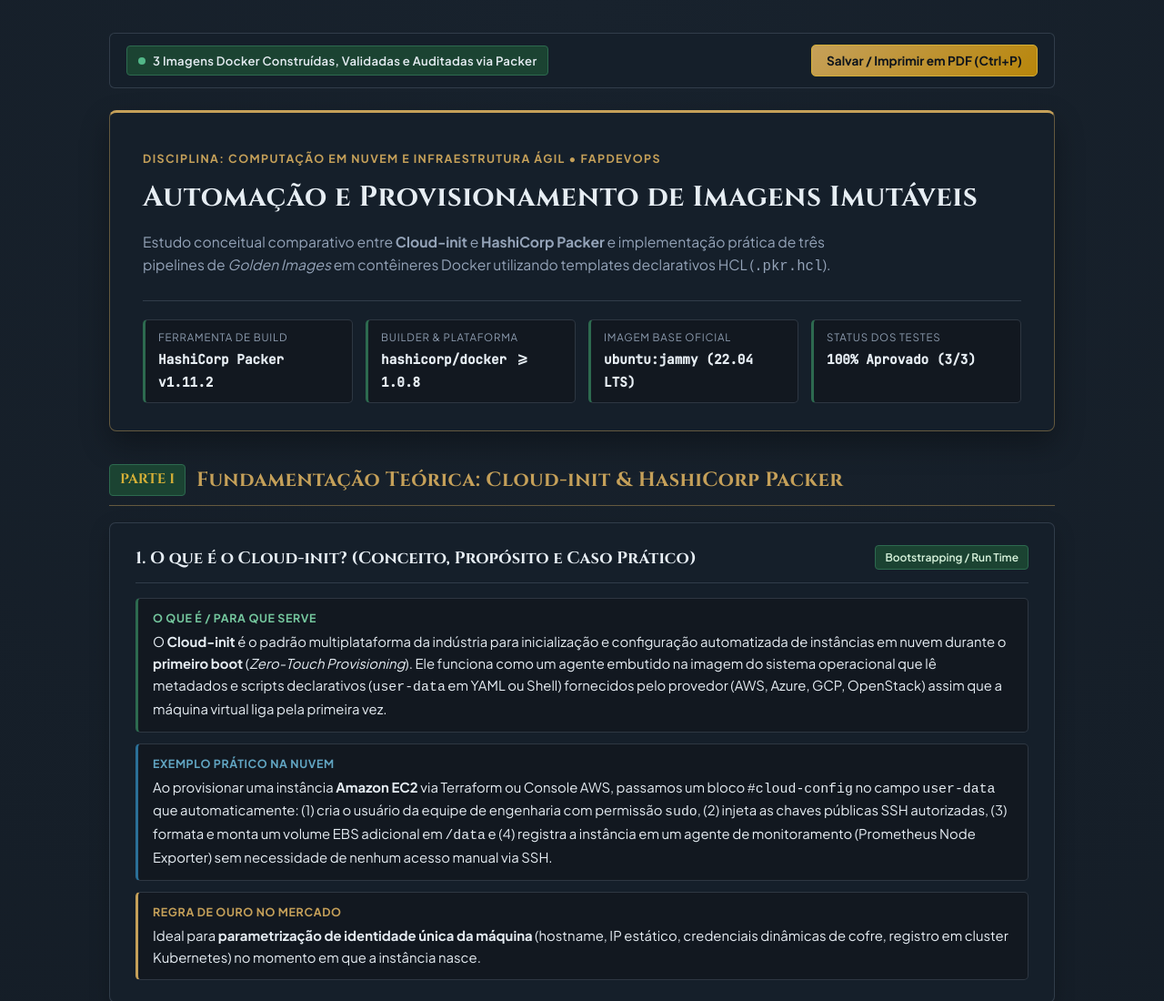
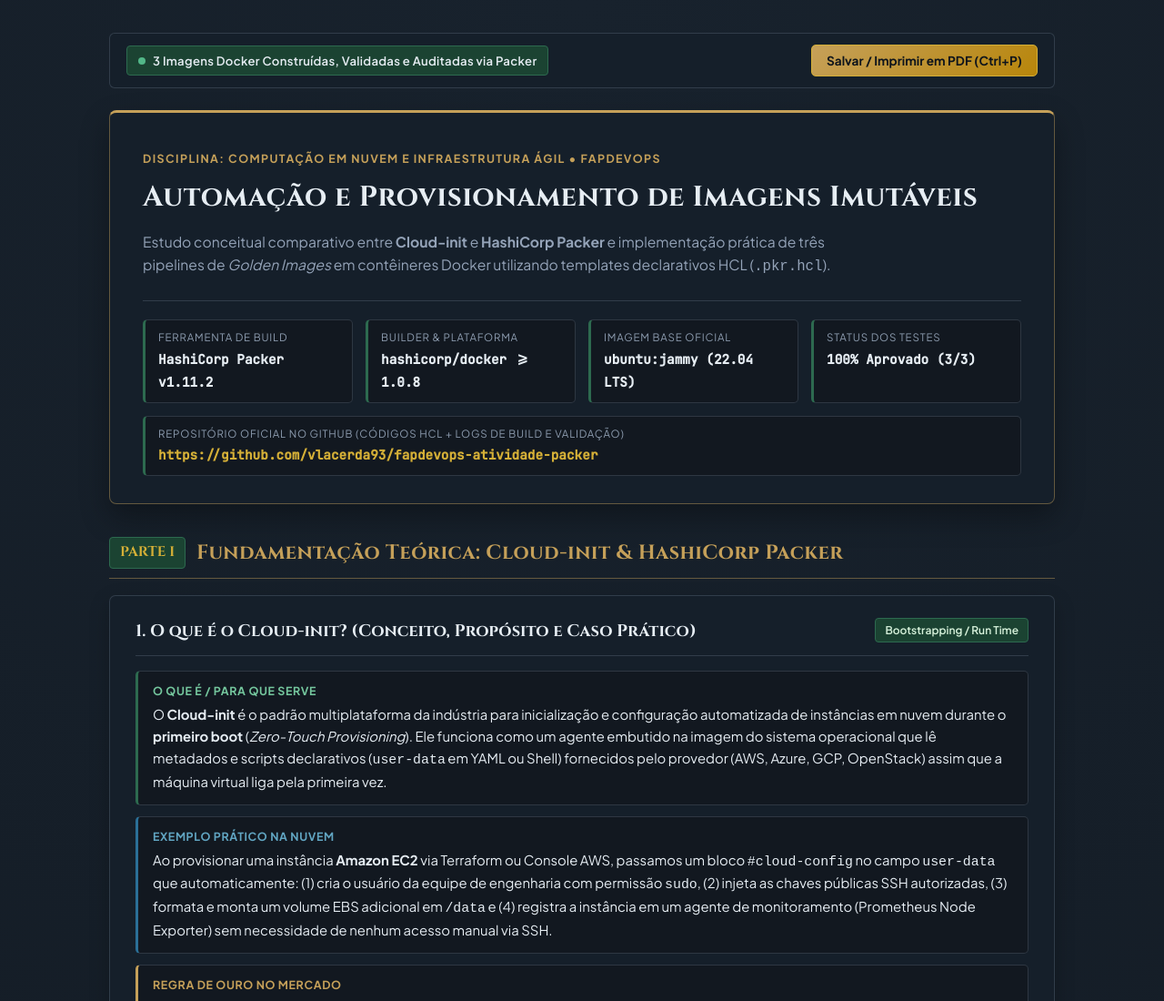
Before and after one commit to vlacerda93/fapdevops-atividade-packer, a plain HTML site: page RELATORIO_FINAL_PACKER.html in a window 1280 px wide. Shown: the top 1100 px of the page at 91% size. Drawn offline with Linux system fonts and the light colour scheme.

Commit message:
docs: adiciona link oficial do repositorio no relatorio e README

```diff
--- a/RELATORIO_FINAL_PACKER.html
+++ b/RELATORIO_FINAL_PACKER.html
@@ -460,6 +460,10 @@
           <span class="meta-label">Status dos Testes</span>
           <span class="meta-value">100% Aprovado (3/3)</span>
         </div>
+        <div class="meta-item" style="grid-column: 1 / -1;">
+          <span class="meta-label">Repositório Oficial no GitHub (Códigos HCL + Logs de Build e Validação)</span>
+          <span class="meta-value"><a href="https://github.com/vlacerda93/fapdevops-atividade-packer" target="_blank" style="color: var(--gold-bright); text-decoration: none;">https://github.com/vlacerda93/fapdevops-atividade-packer</a></span>
+        </div>
       </div>
     </header>
 
```
Also changed, not shown: README.md.
